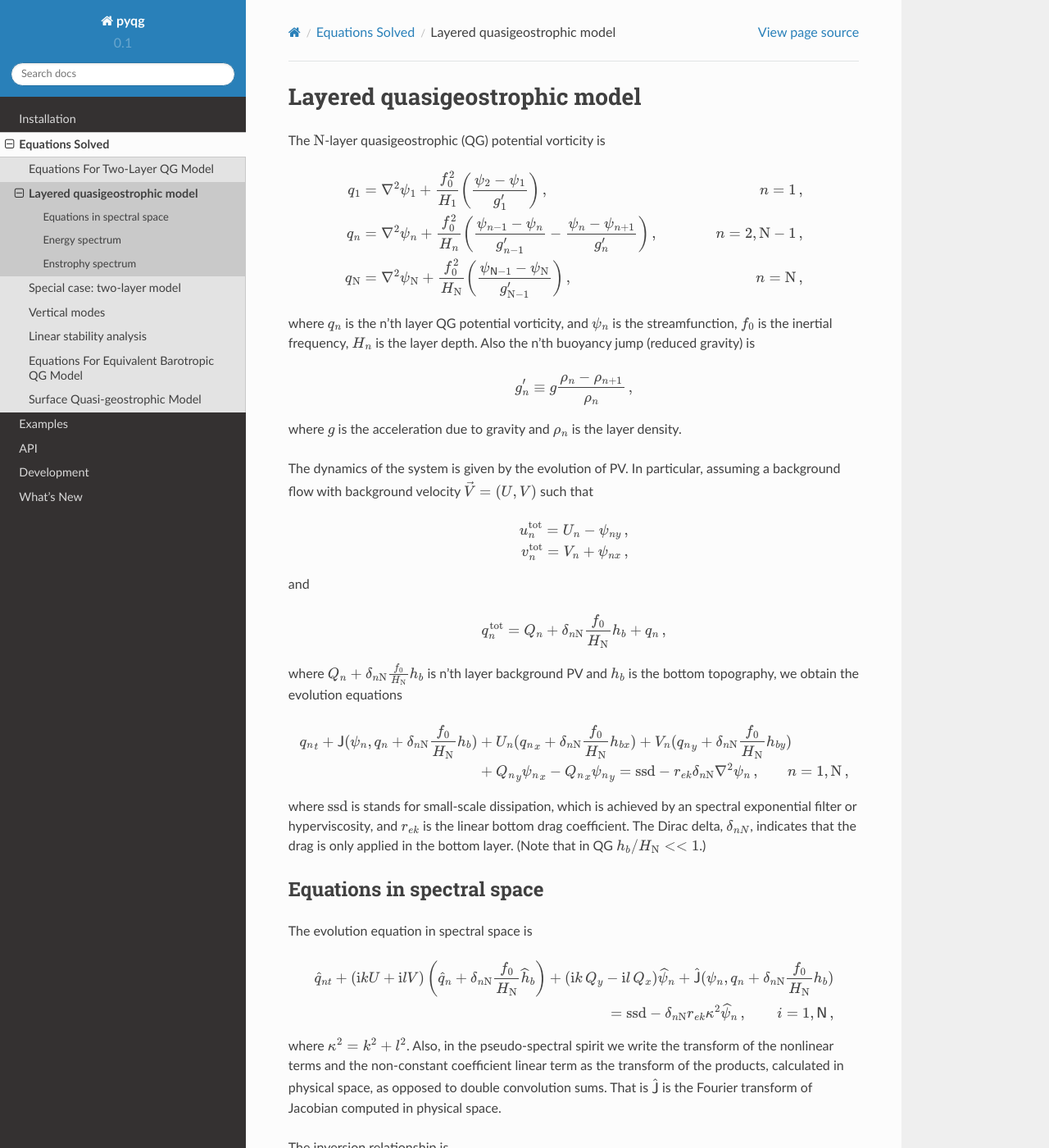
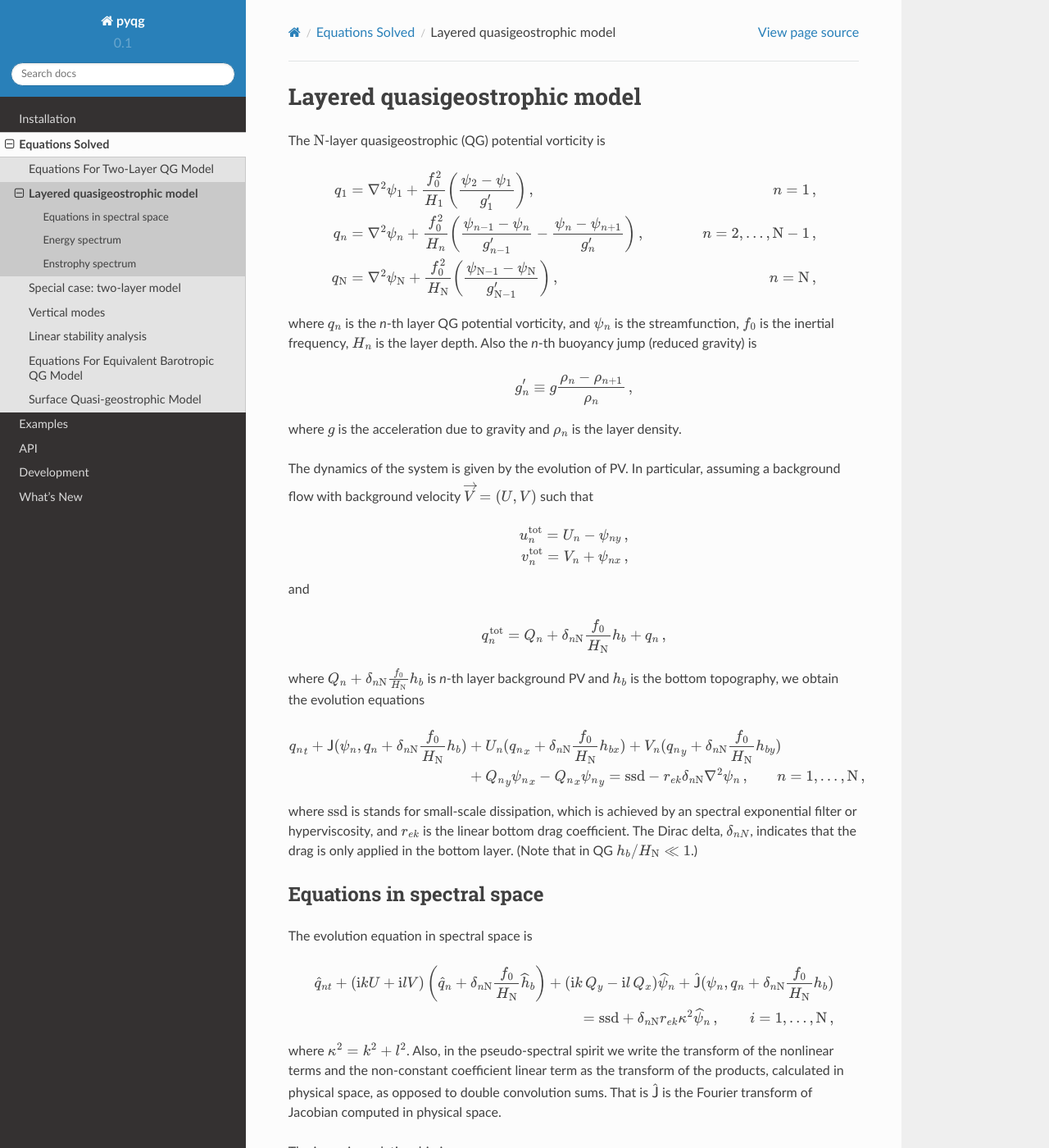
Before and after one commit to pyqg/pyqg, a Sphinx documentation site: the page built from docs/equations/notation_layered.rst, in a window 1280 px wide and 1400 px high. Shown: the whole window at 82% size. Built offline with Sphinx 7.4.7 and the Read the Docs theme 2.0.0, drawn with Linux system fonts in a browser that asks for light colours; some of the changed text lies outside the part shown.

Commit message:
fix typo in spectral ekman drag + some more polishin in layered equations

```diff
--- a/docs/equations/notation_layered.rst
+++ b/docs/equations/notation_layered.rst
@@ -8,12 +8,12 @@ is
 
    \begin{aligned}
    {q_1} &= {\nabla^2}\psi_1 + \frac{f_0^2}{H_1} \left(\frac{\psi_{2}-\psi_1}{g'_{1}}\right)\,,  \qquad & n =1{\, ,}\nonumber \\
-   {q_n} &= {\nabla^2}\psi_n + \frac{f_0^2}{H_n} \left(\frac{\psi_{n-1}-\psi_n}{g'_{n-1}}  - \frac{\psi_{n}-\psi_{n+1}}{g'_{n}}\right)\,,  \qquad &n = 2,{\mathrm{N}}-1 {\, ,}\nonumber \\
-   {q_{\mathrm{N}}} &= {\nabla^2}\psi_{\mathrm{N}}+ \frac{f_0^2}{H_{\mathrm{N}}} \left(\frac{\psi_{\textsf{N}-1}-\psi_{\mathrm{N}}}{g'_{{\mathrm{N}}-1}}\right) \,,  \qquad & n ={\mathrm{N}}\,,\end{aligned}
+   {q_n} &= {\nabla^2}\psi_n + \frac{f_0^2}{H_n} \left(\frac{\psi_{n-1}-\psi_n}{g'_{n-1}}  - \frac{\psi_{n}-\psi_{n+1}}{g'_{n}}\right)\,,  \qquad &n = 2,\dots,{\mathrm{N}}-1 {\, ,}\nonumber \\
+   {q_{\mathrm{N}}} &= {\nabla^2}\psi_{\mathrm{N}}+ \frac{f_0^2}{H_{\mathrm{N}}} \left(\frac{\psi_{\mathrm{N}-1}-\psi_{\mathrm{N}}}{g'_{{\mathrm{N}}-1}}\right) \,,  \qquad & n ={\mathrm{N}}\,,\end{aligned}
 
-where :math:`q_n` is the n’th layer QG potential vorticity, and
+where :math:`q_n` is the `n`-th layer QG potential vorticity, and
 :math:`\psi_n` is the streamfunction, :math:`f_0` is the inertial
-frequency, :math:`H_n` is the layer depth. Also the n’th buoyancy jump (reduced gravity) is
+frequency, :math:`H_n` is the layer depth. Also the `n`-th buoyancy jump (reduced gravity) is
 
 .. math:: g'_n \equiv g \frac{\rho_{n}-\rho_{n+1}}{\rho_n}{\, ,}
 
@@ -22,7 +22,7 @@ the layer density.
 
 The dynamics of the system is given by the evolution of PV. In
 particular, assuming a background flow with background velocity
-:math:`\vec{V} = (U,V)` such that
+:math:`\overrightarrow{V} = (U,V)` such that
 
 .. math::
 
@@ -36,7 +36,7 @@ and
 .. math:: q_n^{{\text{tot}}} = Q_n + \delta_{n{\mathrm{N}}}\frac{f_0}{H_{\mathrm{N}}}h_b + q_n {\, ,}
 
 where :math:`Q_n + \delta_{n{\mathrm{N}}}\frac{f_0}{H_{\mathrm{N}}}h_b`
-is n’th layer background PV and :math:`h_b` is the
+is `n`-th layer background PV and :math:`h_b` is the
 bottom topography, we obtain the evolution equations
 
 .. math::
@@ -44,13 +44,13 @@ bottom topography, we obtain the evolution equations
    \begin{aligned}
    \label{eq:qg_dynamics}
    {q_n}_t + \mathsf{J}(\psi_n,q_n + \delta_{n {\mathrm{N}}} \frac{f_0}{H_{\mathrm{N}}}h_b )& + U_n ({q_n}_x + \delta_{n {\mathrm{N}}} \frac{f_0}{H_{\mathrm{N}}}h_{bx}) + V_n ({q_n}_y + \delta_{n {\mathrm{N}}} \frac{f_0}{H_{\mathrm{N}}}h_{by}) \nonumber
-   \\ & + {Q_n}_y {\psi_n}_x - {Q_n}_x {\psi_n}_y = {\text{ssd}} - r_{ek} \delta_{n{\mathrm{N}}} {\nabla^2}\psi_n {\, ,}\qquad n = 1,{\mathrm{N}}{\, ,}\end{aligned}
+   \\ & + {Q_n}_y {\psi_n}_x - {Q_n}_x {\psi_n}_y = {\text{ssd}} - r_{ek} \delta_{n{\mathrm{N}}} {\nabla^2}\psi_n {\, ,}\qquad n = 1,\dots,{\mathrm{N}}{\, ,}\end{aligned}
 
 where :math:`{\text{ssd}}` is stands for small-scale dissipation, which
 is achieved by an spectral exponential filter or hyperviscosity, and
 :math:`r_{ek}` is the linear bottom drag coefficient. The Dirac delta,
 :math:`\delta_{nN}`, indicates that the drag is only applied in the
-bottom layer. (Note that in QG :math:`h_b/H_{\mathrm{N}}<< 1`.)
+bottom layer. (Note that in QG :math:`h_b/H_{\mathrm{N}} \ll 1`.)
 
 Equations in spectral space
 ---------------------------
@@ -60,7 +60,7 @@ The evolution equation in spectral space is
 .. math::
 
    \begin{aligned}
-       \widehat{q}_{nt} + (\mathrm{i} k U + \mathrm{i} l V) \left(\widehat{q}_n + \delta_{n {\mathrm{N}}} \frac{f_0}{H_{\mathrm{N}}}\widehat{h}_b\right) + (\mathrm{i} k\, {Q_y} - \mathrm{i} l\,{Q_x}){\widehat{\psi}_n} + \mathsf{\widehat{J}}(\psi_n, q_n + \delta_{n {\mathrm{N}}} \frac{f_0}{H_{\mathrm{N}}}h_b )   \nonumber \\ =  {\text{ssd}} - \delta_{n {\mathrm{N}}} r_{ek} \kappa^2 \widehat{\psi}_n \,, \qquad i = 1,\textsf{N}{\, ,}\end{aligned}
+       \widehat{q}_{nt} + (\mathrm{i} k U + \mathrm{i} l V) \left(\widehat{q}_n + \delta_{n {\mathrm{N}}} \frac{f_0}{H_{\mathrm{N}}}\widehat{h}_b\right) + (\mathrm{i} k\, {Q_y} - \mathrm{i} l\,{Q_x}){\widehat{\psi}_n} + \mathsf{\widehat{J}}(\psi_n, q_n + \delta_{n {\mathrm{N}}} \frac{f_0}{H_{\mathrm{N}}}h_b )   \nonumber \\ =  {\text{ssd}} + \delta_{n {\mathrm{N}}} r_{ek} \kappa^2 \widehat{\psi}_n \,, \qquad i = 1,\dots,\mathrm{N}{\, ,}\end{aligned}
 
 where :math:`\kappa^2 = k^2 + l^2`. Also, in the pseudo-spectral spirit
 we write the transform of the nonlinear terms and the non-constant
@@ -178,7 +178,7 @@ with the deformation wavenumber
 
 .. math:: k_d^2 \equiv \, \frac{f_0^2}{g} \frac{H_1+H_2}{H_1 H_2} {\, .}
 
-With this notation, the “stretching matrix” is simply
+With this notation, the stretching matrix is simply
 
 .. math::
 
```
